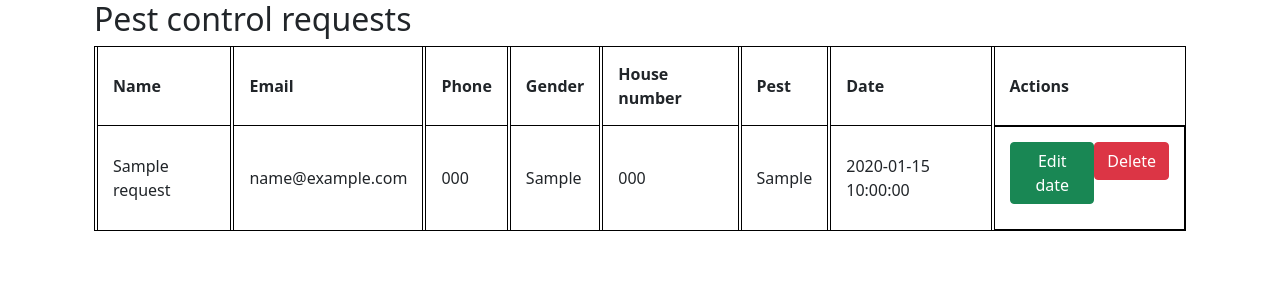
After one commit to AgathaMugaa/PestForm, a PHP site: page /admin_dashboard.php in a window 1280 px wide. The commit adds this page. Shown: the top 300 px of the page. Run offline with PHP 8.4, Linux system fonts and the light colour scheme; the visitor is signed in with stand-in values (Sample User, id 1); tables that the repository leaves empty or names only in its code hold one stand-in row (values such as "Sample post").

Commit message:
my firt commit with html element

```diff
--- /dev/null
+++ b/admin_dashboard.php
@@ -0,0 +1,156 @@
+<?php
+
+session_start();
+if (!isset($_SESSION['user_id'])) {
+	header("Location: index.php");
+}
+require 'connect.php';
+
+?>
+<!DOCTYPE html>
+<html>
+<head>
+<title>Clean house</title>
+<meta name="viewport" content="width=device-width, initial-scale=1"/>
+<link href="https://cdn.jsdelivr.net/npm/bootstrap@5.0.0-beta3/dist/css/bootstrap.min.css" rel="stylesheet" integrity="sha384-eOJMYsd53ii+scO/bJGFsiCZc+5NDVN2yr8+0RDqr0Ql0h+rP48ckxlpbzKgwra6" crossorigin="anonymous">
+<link rel="stylesheet" type="text/css" href="style.css">
+<style>
+table, td {
+  border: 1px solid black;
+  border-collapse: collapse;
+}
+ td {
+  padding: 15px;
+}
+.center {
+    margin: auto;
+    padding: 15px;
+    width: 20%;
+    border: 1px solid #E3E3E3;
+    border-radius: 5px;
+    background: #FFF;
+    box-shadow: 4px 4px 8px 8px #E3E3E3;
+    margin-top: 30px;
+    display: none;
+    overflow: auto;
+}
+.center button{
+    float: right;
+    margin-top: 10px;
+}
+</style>
+</head>
+<body>
+<section>
+   <div class='row'>
+      <div class='col-md-12'>
+          <div class='container'>
+             <h2>Pest control requests</h2>
+             <div class='request'>
+               <table>
+                 <tr>
+                    <th><td><b>Name</b></td></th>
+                    <th><td><b>Email</b></td></th>
+                    <th><td><b>Phone</b></td></th>
+                    <th><td><b>Gender</b></td></th>
+                    <th><td><b>House number</b></td></th>
+                    <th><td><b>Pest</b></td></th>
+                    <th><td><b>Date</b></td></th>
+                    <th><td><b>Actions</b></td></th>
+                 </tr>
+<?php
+            $fetch_requests = "SELECT * FROM requests";
+            $execute = mysqli_query($conn,$fetch_requests);
+            while($row = mysqli_fetch_assoc($execute)){
+                $request_id = $row['request_id'];
+                $name = $row['name'];
+                $gender = $row['gender'];
+                $house  = $row['house_number'];
+                $phone  = $row['phone'];
+                $email  = $row['email'];
+                $pest = $row['pest'];
+                $date = $row['control_date'];
+
+                 echo "
+                        <tr>
+                          <th><td>$name</td></th>
+                          <th><td>$email</td></th>
+                          <th><td>$phone</td></th>
+                          <th><td>$gender</td></th>
+                          <th><td>$house</td></th>
+                          <th><td>$pest</td></th>
+                          <th><td>$date</td></th>
+                          <th>
+                             <td class='actions'>
+                                <a href='admin_dashboard.php?edit_request=$request_id'>
+                                   <button class='btn btn-success' name='edit-request' data-bs-toggle='modal' data-bs-target='#exampleModal'>Edit date</button>
+                                </a>
+                                <a href='admin_dashboard.php?delete_request=$request_id'>
+                                   <button class='btn btn-danger' type='submit' name='delete-request'>Delete</button>
+                                </a>
+                             </td>
+                         </th>
+                        </tr>
+                      ";
+            }
+?>
+                </table>
+             </div>
+          </div>
+      </div>
+   </div>
+   <div class='row'>
+        <div class='center' id='date'>
+            <form class='update-form' method='POST' action='<?php echo $_SERVER['PHP_SELF']; ?>'>
+                <input type='date' class='form-control' name='new-date' required='required'>
+                <button class='btn btn-warning' type='submit' name='update'><font color='#FFF'>Update</div></button>
+            </form>
+        </div>
+   </div>
+</section>
+<?php
+
+    if(isset($_GET['delete_request'])){
+        $request_id = $_GET['delete_request'];
+        $delete = "DELETE FROM requests WHERE request_id = '$request_id'";
+        $execute = mysqli_query($conn,$delete);
+        if($execute){
+            header("location: admin_dashboard.php");
+        }
+    }
+
+    if(isset($_GET['edit_request'])){
+        $request_id = $_GET['edit_request'];
+        $_SESSION['edit'] = $request_id;
+        echo "
+                <script>
+                   document.getElementById('date').style.display = 'block';
+                </script>
+             ";
+    }
+
+?>
+<?php
+
+if(isset($_POST['update'])){
+    $new_date = $_POST['new-date'];
+    $request_id = $_SESSION['edit'];
+    $update = "UPDATE requests SET control_date = '$new_date' WHERE request_id = '$request_id'";
+    $execute = mysqli_query($conn,$update);
+    if($execute){
+        header("Location: admin_dashboard.php");
+    }
+    else{
+        echo "
+        <script>
+           alert('An error occured while processing your request! Try again later.');
+        </script></br>
+     ";
+}
+}
+
+?>
+<script src="https://cdn.jsdelivr.net/npm/@popperjs/core@2.9.1/dist/umd/popper.min.js" integrity="sha384-SR1sx49pcuLnqZUnnPwx6FCym0wLsk5JZuNx2bPPENzswTNFaQU1RDvt3wT4gWFG" crossorigin="anonymous"></script>
+<script src="https://cdn.jsdelivr.net/npm/bootstrap@5.0.0-beta3/dist/js/bootstrap.min.js" integrity="sha384-j0CNLUeiqtyaRmlzUHCPZ+Gy5fQu0dQ6eZ/xAww941Ai1SxSY+0EQqNXNE6DZiVc" crossorigin="anonymous"></script>
+</body>
+</html>
--- /dev/null
+++ b/connect.php
@@ -0,0 +1,10 @@
+<?php
+
+$dbServername = "Localhost";
+$dbUsername   = "root";
+$dbPassword   = "";
+$dbName       = "assignment";
+
+$conn = mysqli_connect($dbServername,$dbUsername,$dbPassword,$dbName);
+
+?>
--- a/style.css
+++ b/style.css
@@ -21,6 +21,14 @@ button{
     box-shadow: 4px 4px 8px 8px #E3E3E3;
     margin-top: 30px;
 }
+.actions{
+    display: flex;
+    justify-content: space-between;
+}
+.actions a{
+    text-decoration: none;
+}
+
 /* Smart phones */
 @media only screen and (max-width: 600px) {
     .pest-control-form, .user-data{
```
Also changed, not shown: index.php (+32 -32 lines), user_dashboard.php (added, +76 -0 lines).
